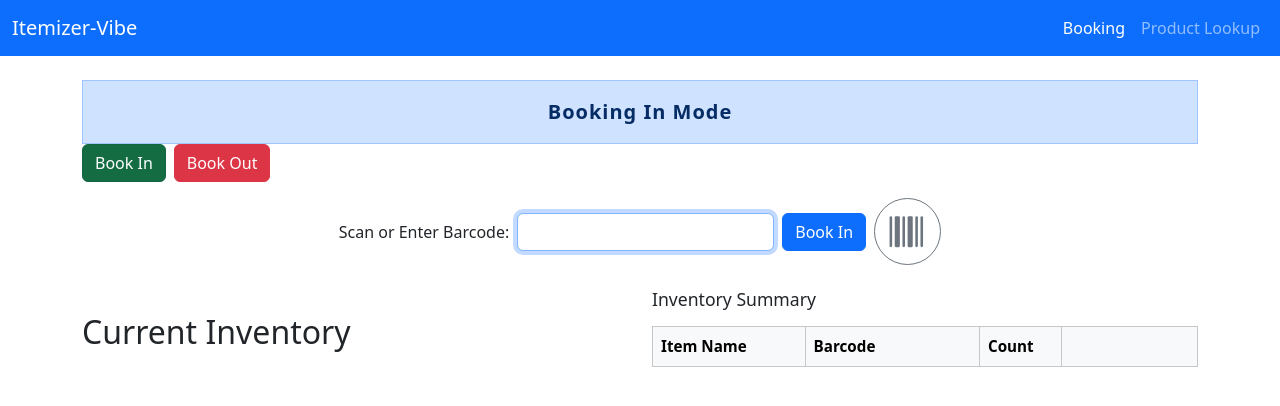
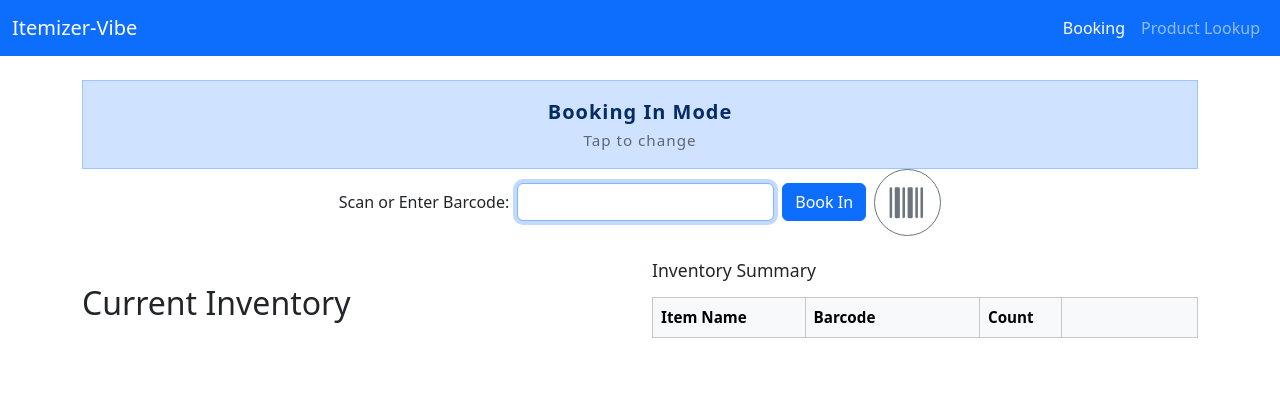
Before and after one commit to iangorse/itemizer-vibe, a React (Vite) app: page / in a window 1280 px wide. Shown: the top 406 px of the page. Built offline with nearby package versions, Linux system fonts and the light colour scheme.

Commit message:
Enhance InventoryPage: improve alert styling and add click functionality to switch modes

```diff
--- a/src/components/InventoryPage.jsx
+++ b/src/components/InventoryPage.jsx
@@ -92,21 +92,30 @@ function InventoryPage({
 
   return (
     <>
-  <div style={{ margin: 0, borderRadius: 0, position: 'relative', top: 0, zIndex: 1020 }}>
+      <div style={{ margin: 0, borderRadius: 0, position: 'relative', top: 0, zIndex: 1020 }}>
         {mode === 'in' ? (
-          <div className="alert alert-primary text-center fw-bold py-3 mb-0" role="alert" style={{ borderRadius: 0, fontSize: '1.25rem', letterSpacing: '1px' }}>
+          <div
+            className="alert alert-primary text-center fw-bold py-3 mb-0"
+            role="alert"
+            style={{ borderRadius: 0, fontSize: '1.25rem', letterSpacing: '1px', cursor: 'pointer', userSelect: 'none' }}
+            onClick={() => { setMode('out'); if (barcodeInputRef.current) barcodeInputRef.current.focus(); }}
+            title="Tap to switch to Booking Out Mode"
+          >
             Booking In Mode
+            <div style={{ fontWeight: 400, fontSize: '0.95rem', color: '#333', opacity: 0.7, marginTop: 2 }}>Tap to change</div>
           </div>
         ) : (
-          <div className="alert alert-warning text-center fw-bold py-3 mb-0" role="alert" style={{ borderRadius: 0, fontSize: '1.25rem', letterSpacing: '1px' }}>
+          <div
+            className="alert alert-warning text-center fw-bold py-3 mb-0"
+            role="alert"
+            style={{ borderRadius: 0, fontSize: '1.25rem', letterSpacing: '1px', cursor: 'pointer', userSelect: 'none' }}
+            onClick={() => { setMode('in'); if (barcodeInputRef.current) barcodeInputRef.current.focus(); }}
+            title="Tap to switch to Booking In Mode"
+          >
             Booking Out Mode
+            <div style={{ fontWeight: 400, fontSize: '0.95rem', color: '#333', opacity: 0.7, marginTop: 2 }}>Tap to change</div>
           </div>
         )}
-      </div>
-
-      <div className="mb-3">
-        <button className={`btn btn-success me-2${mode === 'in' ? ' active' : ''}`} onClick={() => { setMode('in'); if (barcodeInputRef.current) barcodeInputRef.current.focus(); }}>Book In</button>
-        <button className={`btn btn-danger${mode === 'out' ? ' active' : ''}`} onClick={() => { setMode('out'); if (barcodeInputRef.current) barcodeInputRef.current.focus(); }}>Book Out</button>
       </div>
       <form id="barcode-form" onSubmit={handleBarcodeSubmit} className="mb-4 row justify-content-center g-2 align-items-center">
         <div className="col-auto">
```
